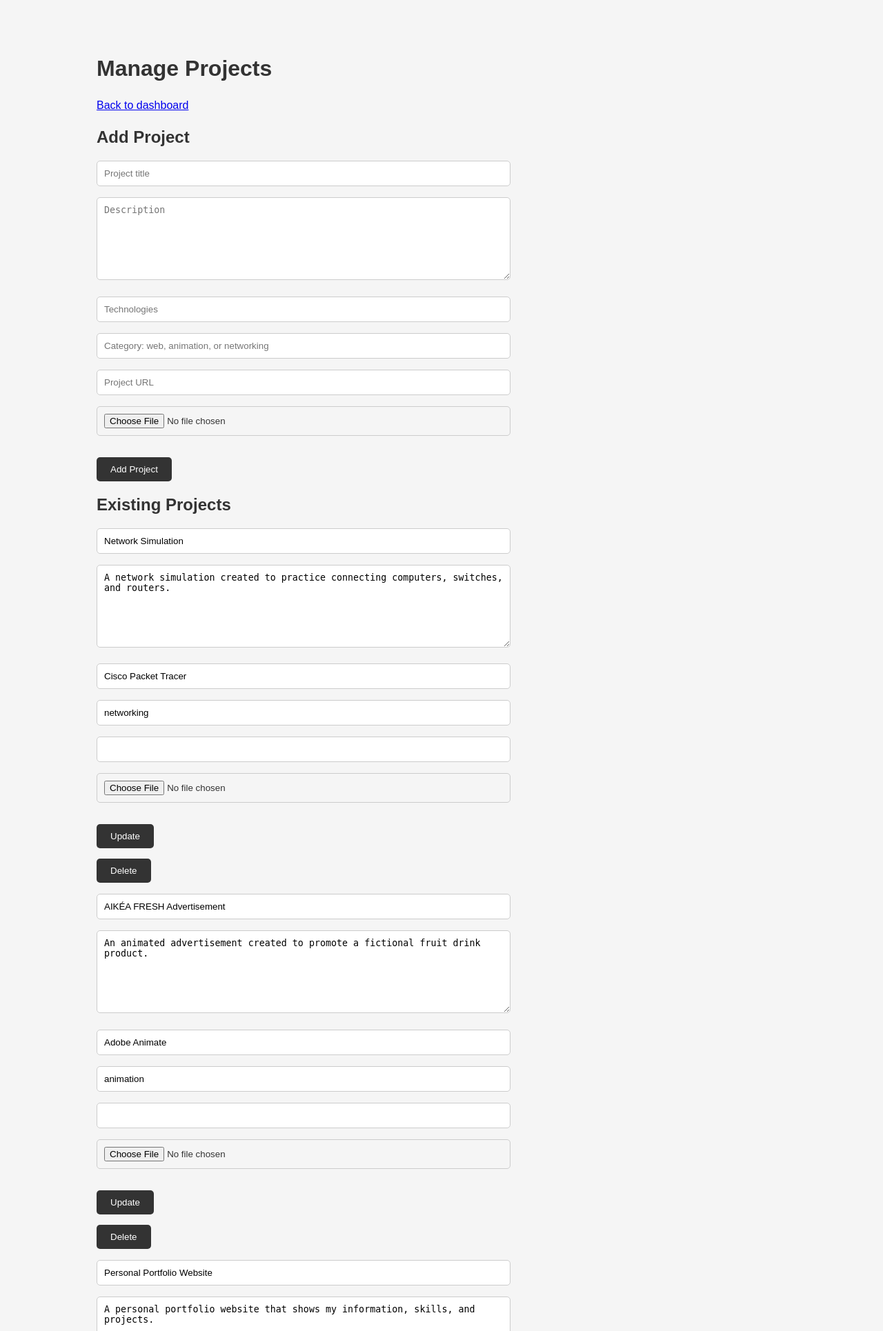
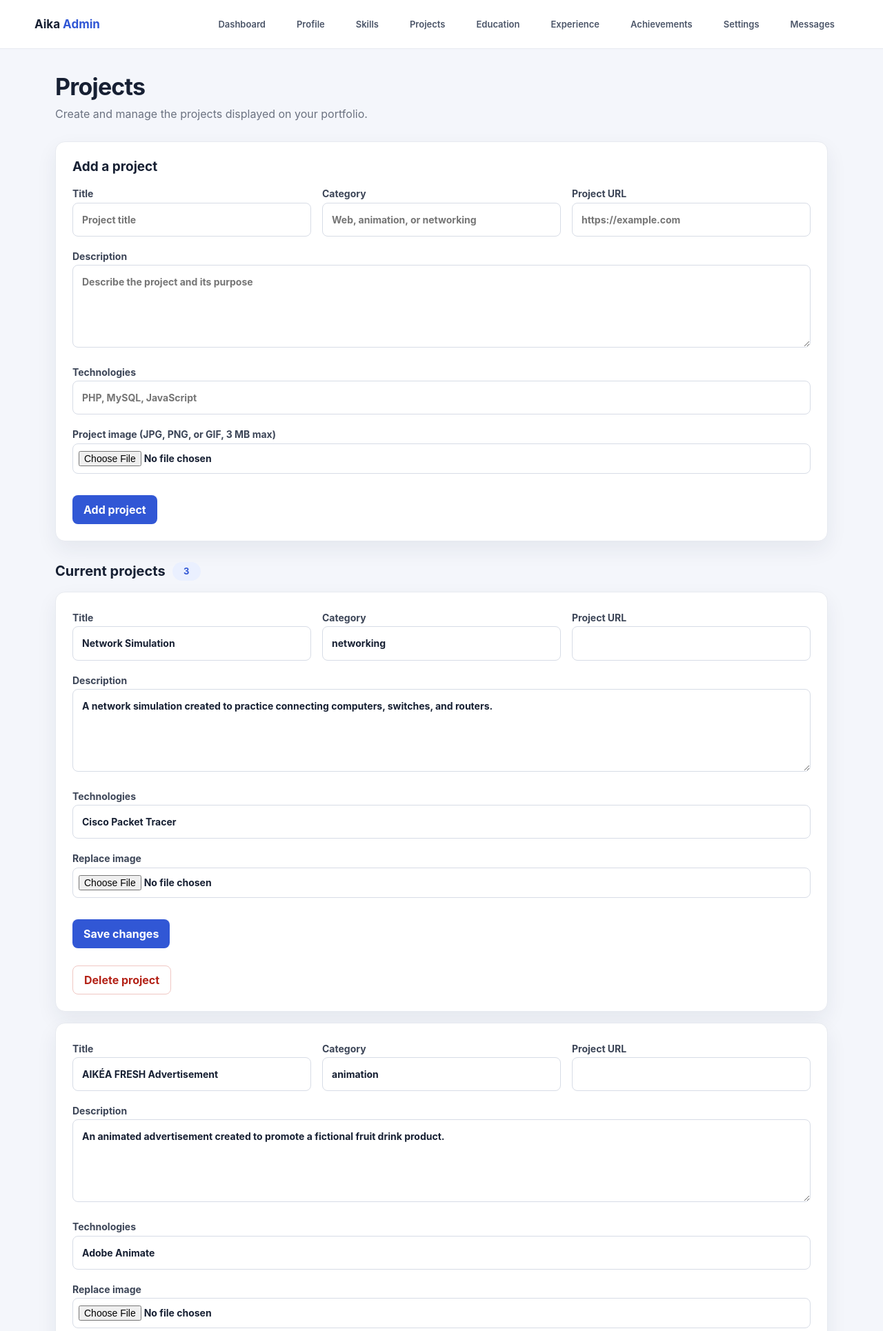
Before and after one commit to Aika0621/my-portfolio, a PHP site: page /admin/projects.php in a window 1280 px wide. Shown: the top 1930 px of the page at 69% size. Run offline with PHP 8.4, Linux system fonts and the light colour scheme; the visitor is signed in with stand-in values (Sample User, id 1); data comes from the database, SQL or seed files in the repository.

Commit message:
Apply the shared professional design to the projects page

```diff
--- a/admin/projects.php
+++ b/admin/projects.php
@@ -8,15 +8,12 @@ $message = '';
 
 if ($_SERVER['REQUEST_METHOD'] === 'POST') {
     checkCsrfToken();
-
     $action = $_POST['action'] ?? '';
 
     if ($action === 'delete') {
         $id = filter_input(INPUT_POST, 'id', FILTER_VALIDATE_INT);
-
         if ($id) {
-            $statement = $pdo->prepare('DELETE FROM projects WHERE id = ?');
-            $statement->execute([$id]);
+            $pdo->prepare('DELETE FROM projects WHERE id = ?')->execute([$id]);
             $message = 'Project deleted.';
         }
     }
@@ -35,12 +32,10 @@ if ($_SERVER['REQUEST_METHOD'] === 'POST') {
             $message = 'Project title and description are required.';
         } else {
             $imagePath = '';
-
             if ($id) {
-                $statement = $pdo->prepare('SELECT image_path FROM projects WHERE id = ?');
-                $statement->execute([$id]);
-                $oldProject = $statement->fetch();
-                $imagePath = $oldProject['image_path'] ?? '';
+                $oldProject = $pdo->prepare('SELECT image_path FROM projects WHERE id = ?');
+                $oldProject->execute([$id]);
+                $imagePath = $oldProject->fetchColumn() ?: '';
             }
 
             if (isset($_FILES['image']) && $_FILES['image']['error'] !== UPLOAD_ERR_NO_FILE) {
@@ -51,13 +46,11 @@ if ($_SERVER['REQUEST_METHOD'] === 'POST') {
                 } else {
                     $imageInfo = getimagesize($_FILES['image']['tmp_name']);
                     $allowedTypes = [IMAGETYPE_JPEG => 'jpg', IMAGETYPE_PNG => 'png', IMAGETYPE_GIF => 'gif'];
-
                     if ($imageInfo === false || !isset($allowedTypes[$imageInfo[2]])) {
                         $message = 'Only real JPG, PNG, or GIF images are allowed.';
                     } else {
                         $fileName = 'project-' . bin2hex(random_bytes(12)) . '.' . $allowedTypes[$imageInfo[2]];
                         $destination = __DIR__ . '/../uploads/' . $fileName;
-
                         if (!move_uploaded_file($_FILES['image']['tmp_name'], $destination)) {
                             $message = 'The project image could not be saved.';
                         } else {
@@ -69,12 +62,12 @@ if ($_SERVER['REQUEST_METHOD'] === 'POST') {
 
             if ($message === '') {
                 if ($id) {
-                    $statement = $pdo->prepare('UPDATE projects SET title = ?, description = ?, technologies = ?, category = ?, image_path = ?, project_url = ? WHERE id = ?');
-                    $statement->execute([$title, $description, $technologies, $category, $imagePath, $projectUrl, $id]);
+                    $pdo->prepare('UPDATE projects SET title = ?, description = ?, technologies = ?, category = ?, image_path = ?, project_url = ? WHERE id = ?')
+                        ->execute([$title, $description, $technologies, $category, $imagePath, $projectUrl, $id]);
                     $message = 'Project updated.';
                 } else {
-                    $statement = $pdo->prepare('INSERT INTO projects (title, description, technologies, category, image_path, project_url) VALUES (?, ?, ?, ?, ?, ?)');
-                    $statement->execute([$title, $description, $technologies, $category, $imagePath, $projectUrl]);
+                    $pdo->prepare('INSERT INTO projects (title, description, technologies, category, image_path, project_url) VALUES (?, ?, ?, ?, ?, ?)')
+                        ->execute([$title, $description, $technologies, $category, $imagePath, $projectUrl]);
                     $message = 'Project added.';
                 }
             }
@@ -86,45 +79,78 @@ $projects = $pdo->query('SELECT * FROM projects ORDER BY id DESC')->fetchAll();
 ?>
 <!DOCTYPE html>
 <html lang="en">
-<head><meta charset="UTF-8"><meta name="viewport" content="width=device-width, initial-scale=1.0"><title>Projects | Admin</title><link rel="stylesheet" href="../css/style.css"></head>
-<body>
-<main>
-    <h1>Manage Projects</h1>
-    <p><a href="dashboard.php">Back to dashboard</a></p>
-    <?php if ($message !== ''): ?><p><?= escape($message) ?></p><?php endif; ?>
-    <h2>Add Project</h2>
+<head>
+    <meta charset="UTF-8">
+    <meta name="viewport" content="width=device-width, initial-scale=1.0">
+    <title>Projects | Admin</title>
+    <link rel="stylesheet" href="../css/style.css">
+    <link rel="stylesheet" href="admin.css">
+</head>
+<body class="admin-area">
+<?php require __DIR__ . '/navigation.php'; ?>
+<main class="admin-main">
+    <div class="admin-page-heading">
+        <div>
+            <h1>Projects</h1>
+            <p>Create and manage the projects displayed on your portfolio.</p>
+        </div>
+    </div>
+
+    <?php if ($message !== ''): ?><p class="admin-alert" role="status"><?= escape($message) ?></p><?php endif; ?>
+
+    <section class="admin-card">
+        <h2>Add a project</h2>
         <form method="post" enctype="multipart/form-data">
             <input type="hidden" name="csrf_token" value="<?= escape(csrfToken()) ?>">
             <input type="hidden" name="action" value="save">
-        <p><input name="title" placeholder="Project title" required maxlength="160"></p>
-        <p><textarea name="description" placeholder="Description" required></textarea></p>
-        <p><input name="technologies" placeholder="Technologies" maxlength="255"></p>
-        <p><input name="category" placeholder="Category: web, animation, or networking" maxlength="80"></p>
-        <p><input name="project_url" type="url" placeholder="Project URL"></p>
-        <p><input name="image" type="file" accept="image/jpeg,image/png,image/gif"></p>
-        <button type="submit">Add Project</button>
+            <div class="admin-form-grid">
+                <p><label>Title<br><input name="title" required maxlength="160" placeholder="Project title"></label></p>
+                <p><label>Category<br><input name="category" maxlength="80" placeholder="Web, animation, or networking"></label></p>
+                <p><label>Project URL<br><input name="project_url" type="url" placeholder="https://example.com"></label></p>
+            </div>
+            <p><label>Description<br><textarea name="description" required placeholder="Describe the project and its purpose"></textarea></label></p>
+            <p><label>Technologies<br><input name="technologies" maxlength="255" placeholder="PHP, MySQL, JavaScript"></label></p>
+            <p><label>Project image (JPG, PNG, or GIF, 3 MB max)<br><input name="image" type="file" accept="image/jpeg,image/png,image/gif"></label></p>
+            <button type="submit">Add project</button>
         </form>
-    <h2>Existing Projects</h2>
+    </section>
+
+    <section class="admin-list-section">
+        <h2>Current projects <span class="admin-count"><?= count($projects) ?></span></h2>
         <?php foreach ($projects as $project): ?>
+            <article class="admin-card admin-project-card">
+                <?php if (!empty($project['image_path'])): ?>
+                    <img class="admin-preview" src="../<?= escape($project['image_path']) ?>" alt="<?= escape($project['title']) ?>">
+                <?php endif; ?>
+
                 <form method="post" enctype="multipart/form-data">
                     <input type="hidden" name="csrf_token" value="<?= escape(csrfToken()) ?>">
                     <input type="hidden" name="action" value="save">
                     <input type="hidden" name="id" value="<?= (int) $project['id'] ?>">
-            <p><input name="title" value="<?= escape($project['title']) ?>" required maxlength="160"></p>
-            <p><textarea name="description" required><?= escape($project['description']) ?></textarea></p>
-            <p><input name="technologies" value="<?= escape($project['technologies']) ?>" maxlength="255"></p>
-            <p><input name="category" value="<?= escape($project['category']) ?>" maxlength="80"></p>
-            <p><input name="project_url" type="url" value="<?= escape($project['project_url']) ?>"></p>
-            <p><input name="image" type="file" accept="image/jpeg,image/png,image/gif"></p>
-            <button type="submit">Update</button>
+                    <div class="admin-form-grid">
+                        <p><label>Title<br><input name="title" value="<?= escape($project['title']) ?>" required maxlength="160"></label></p>
+                        <p><label>Category<br><input name="category" value="<?= escape($project['category']) ?>" maxlength="80"></label></p>
+                        <p><label>Project URL<br><input name="project_url" type="url" value="<?= escape($project['project_url']) ?>"></label></p>
+                    </div>
+                    <p><label>Description<br><textarea name="description" required><?= escape($project['description']) ?></textarea></label></p>
+                    <p><label>Technologies<br><input name="technologies" value="<?= escape($project['technologies']) ?>" maxlength="255"></label></p>
+                    <p><label>Replace image<br><input name="image" type="file" accept="image/jpeg,image/png,image/gif"></label></p>
+                    <button type="submit">Save changes</button>
                 </form>
-        <form method="post" onsubmit="return confirm('Delete this project?');">
+
+                <form method="post" class="admin-inline-form" onsubmit="return confirm('Delete this project?');">
                     <input type="hidden" name="csrf_token" value="<?= escape(csrfToken()) ?>">
                     <input type="hidden" name="action" value="delete">
                     <input type="hidden" name="id" value="<?= (int) $project['id'] ?>">
-            <button type="submit">Delete</button>
+                    <button type="submit" class="admin-danger-button">Delete project</button>
                 </form>
+            </article>
         <?php endforeach; ?>
+
+        <?php if (!$projects): ?>
+            <div class="admin-card"><p class="admin-muted">No projects added yet.</p></div>
+        <?php endif; ?>
+    </section>
 </main>
 </body>
 </html>
```
Lines whose indentation alone changed are shown as unchanged.
